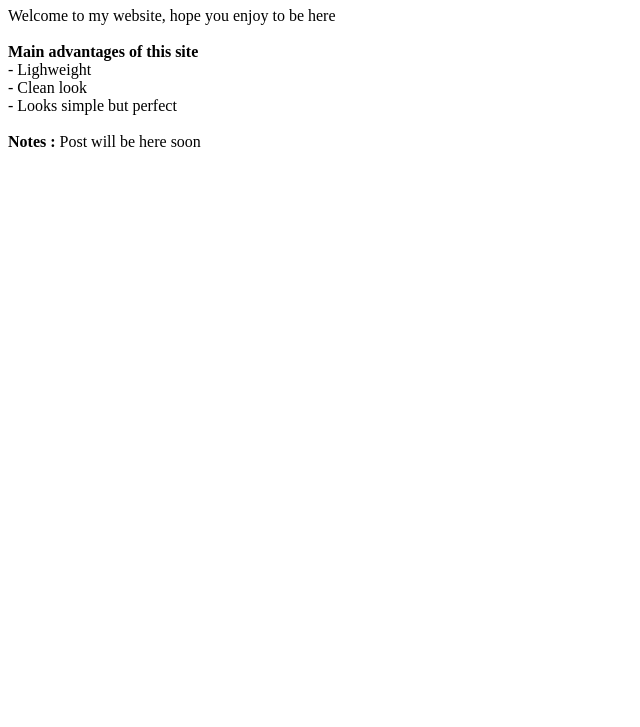
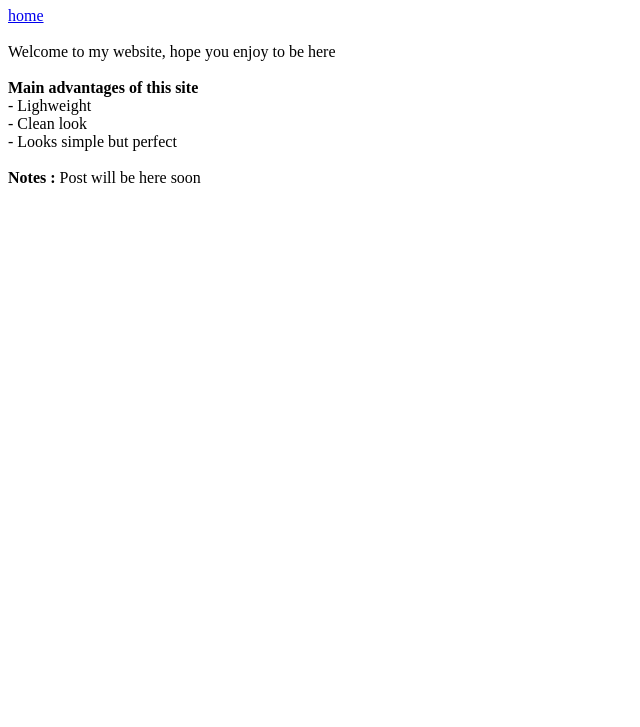
Before and after one commit to amazingsite2431/amazingsite2431.github.io, a plain HTML site: page index.html in a window 1280 px wide. Shown: the part 73-800 px from the top of the page, without its empty margins (0-640 px from the left). Drawn offline with Linux system fonts and the light colour scheme.

Commit message:
Update index.html

```diff
--- a/index.html
+++ b/index.html
@@ -16,6 +16,8 @@ div {
 
 <h1>Amazing Site</h1>
 
+<a href="https://amazingsite2431.github.io">home</a><br>
+<br>
 Welcome to my website, hope you enjoy to be here<br>
 <br>
 
```
